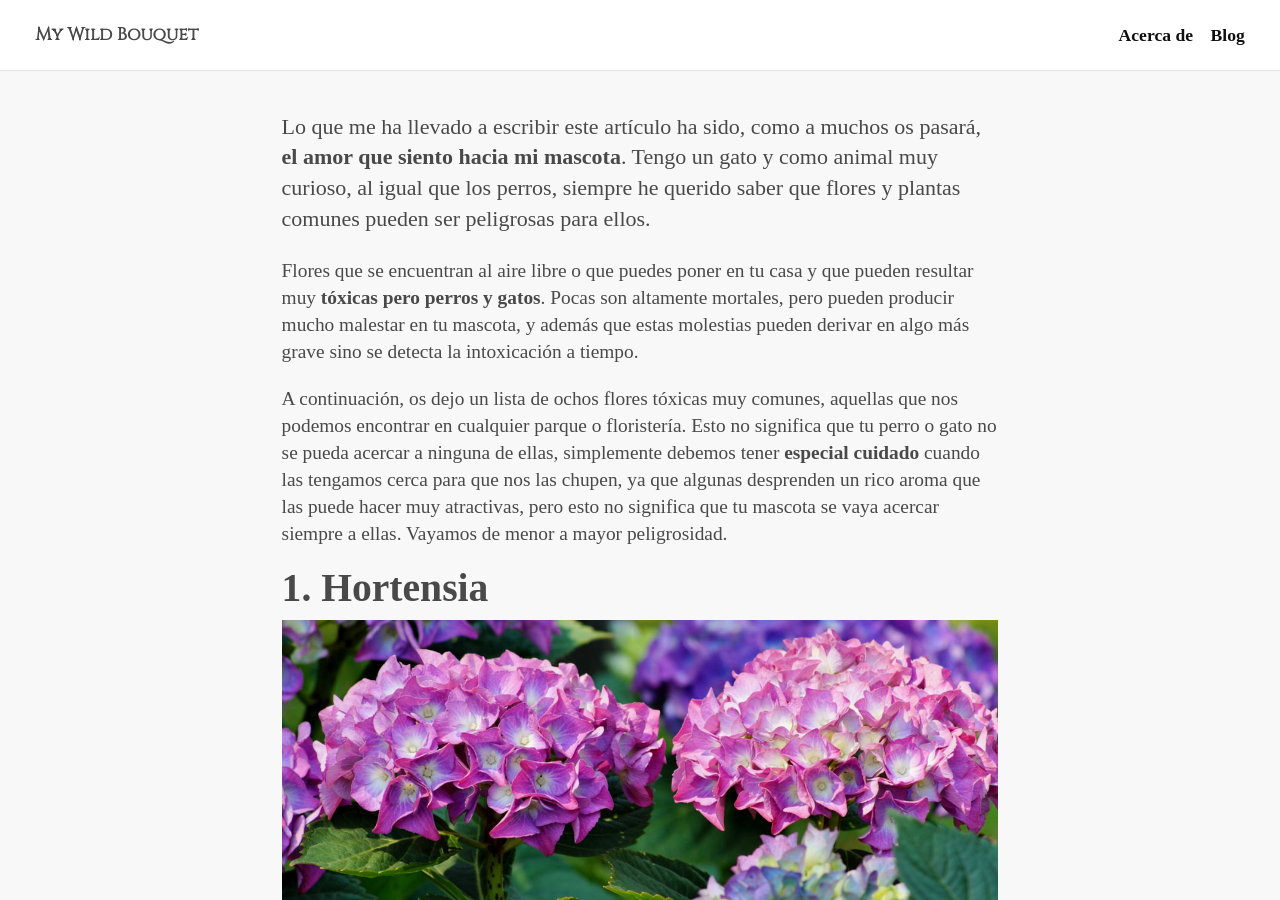
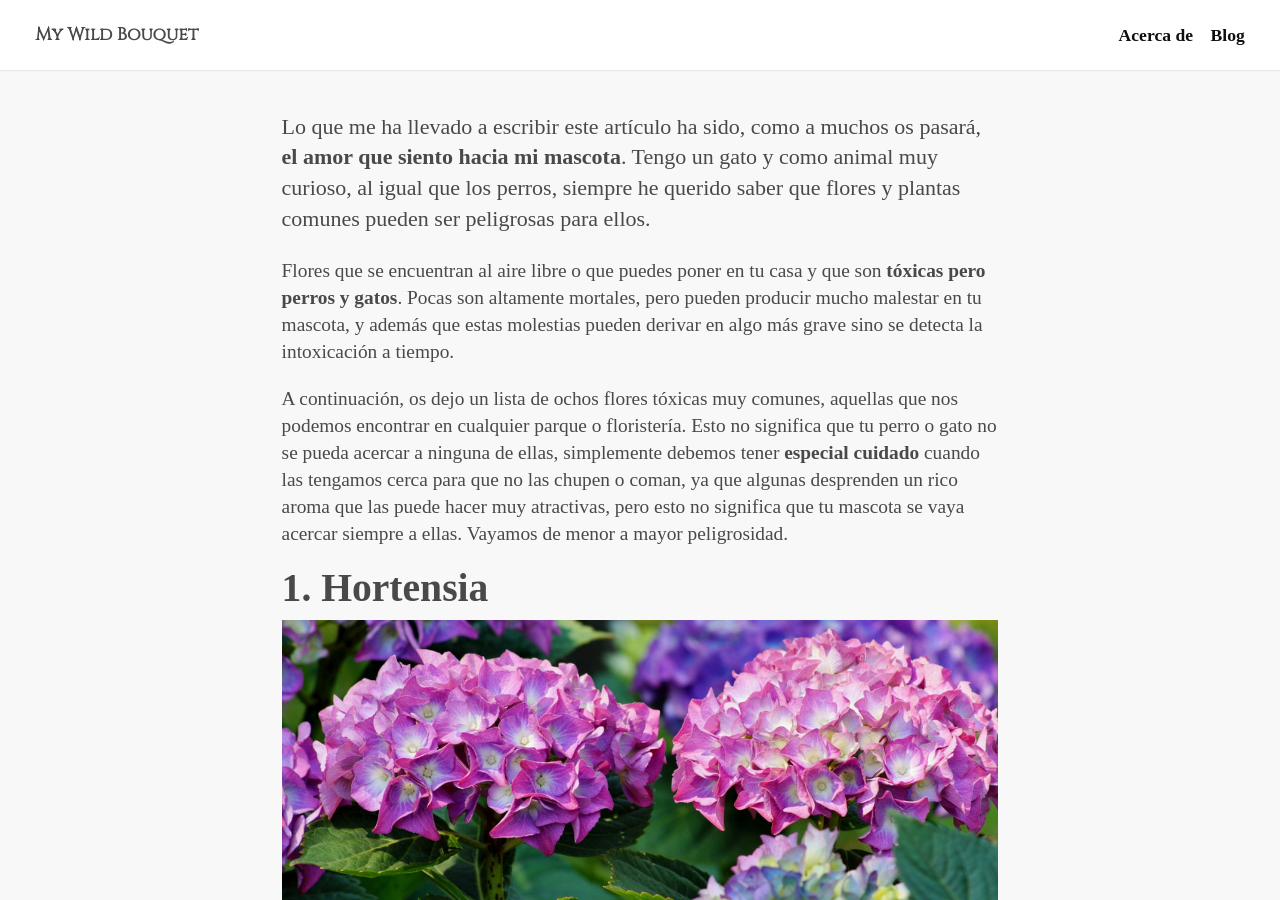
Before and after one commit to keyvanakbary/ramosilvestre.com, a Jekyll site: the page built from src/_posts/2018-01-30-flores-venenosas-para-perros-y-gatos.md, in a window 1280 px wide and 900 px high, scrolled down 985 px. Built offline with Jekyll 4.4.1, drawn with Linux system fonts in a browser that asks for light colours; some web fonts are replaced.

Commit message:
Update 2018-01-30-flores-venenosas-para-perros-y-gatos.md

```diff
--- a/src/_posts/2018-01-30-flores-venenosas-para-perros-y-gatos.md
+++ b/src/_posts/2018-01-30-flores-venenosas-para-perros-y-gatos.md
@@ -11,10 +11,10 @@ tags:
 
 Lo que me ha llevado a escribir este artículo ha sido, como a muchos os pasará, **el amor que siento hacia mi mascota**. Tengo un gato y como animal muy curioso, al igual que los perros, siempre he querido saber que flores y plantas comunes pueden ser peligrosas para ellos.
 
-Flores que se encuentran al aire libre o que puedes poner en tu casa y que pueden resultar muy **tóxicas pero perros y gatos**. Pocas son altamente mortales, pero pueden producir mucho malestar en tu mascota, y además que estas molestias pueden derivar en algo más grave sino se detecta la intoxicación a tiempo.
+Flores que se encuentran al aire libre o que puedes poner en tu casa y que son **tóxicas pero perros y gatos**. Pocas son altamente mortales, pero pueden producir mucho malestar en tu mascota, y además que estas molestias pueden derivar en algo más grave sino se detecta la intoxicación a tiempo.
 
 
-A continuación, os dejo un lista de ochos flores tóxicas muy comunes, aquellas que nos podemos encontrar en cualquier parque o floristería. Esto no significa que tu perro o gato no se pueda acercar a ninguna de ellas, simplemente debemos tener **especial cuidado** cuando las tengamos cerca para que nos las chupen, ya que algunas desprenden un rico aroma que las puede hacer muy atractivas, pero esto no significa que tu mascota se vaya acercar siempre a ellas. Vayamos de menor a mayor peligrosidad.
+A continuación, os dejo un lista de ochos flores tóxicas muy comunes, aquellas que nos podemos encontrar en cualquier parque o floristería. Esto no significa que tu perro o gato no se pueda acercar a ninguna de ellas, simplemente debemos tener **especial cuidado** cuando las tengamos cerca para que no las chupen o coman, ya que algunas desprenden un rico aroma que las puede hacer muy atractivas, pero esto no significa que tu mascota se vaya acercar siempre a ellas. Vayamos de menor a mayor peligrosidad.
 
 ## 1. Hortensia
 ![Flores venenosas para tu mascota](/assets/images/posts/hortensia-toxica-para-mascotas.jpg)
```
